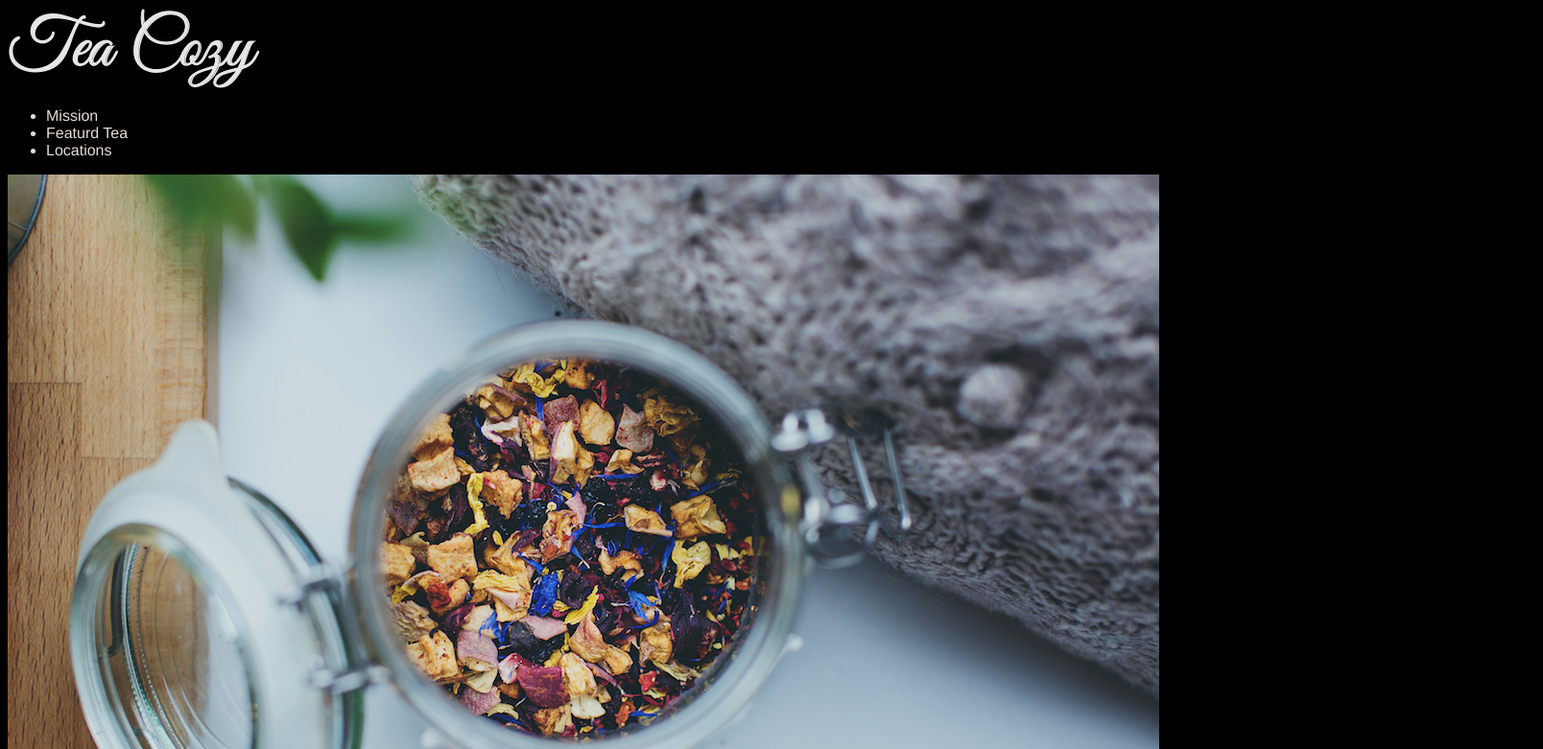
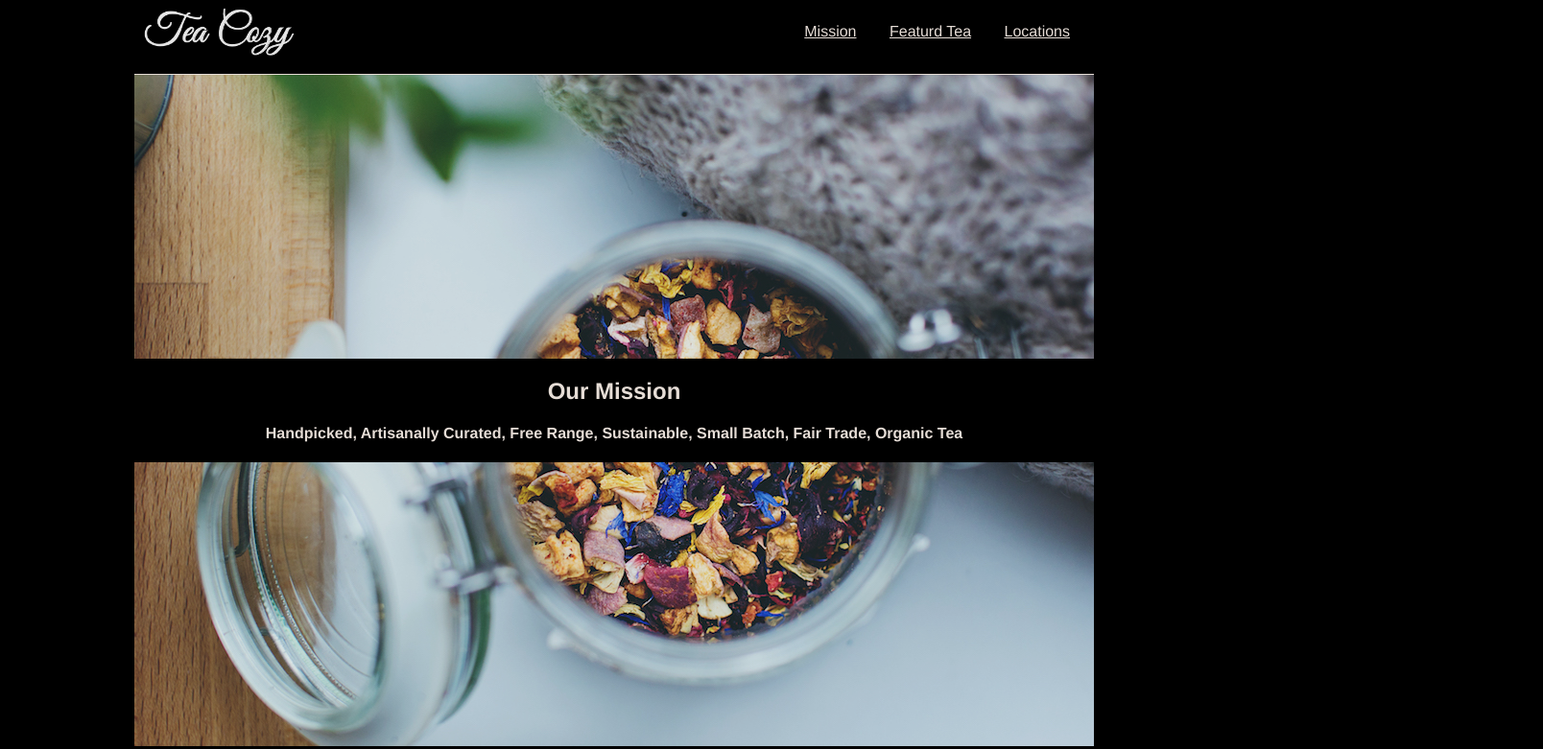
Before and after one commit to andrewnotermans/Flexbox---The-Tea-Cozy, a plain HTML site: page index.html in a window 1280 px wide. Shown: the top 781 px of the page at 96% size, 1608 px wide, since content can reach past the window. Drawn offline with Linux system fonts and the light colour scheme.

Commit message:
commit-style-flexbox

```diff
--- a/css/style.css
+++ b/css/style.css
@@ -1,6 +1,95 @@
 body{
     background-color: black;
     font-family: Helvetica;
+    color: #fff5ee;
+    opacity: 0.9;
+
+    text-align: center;
+
+}
+
+.wrap{
+    max-width: 1000px;
+    margin: 0 auto;
+}
+
+header{
+    height: 69px;
+    border-bottom: 1px solid seashell;
+}
+
+
+.header-wrap{
+    margin: 0 10px;
+    display: flex;
+    justify-content: space-between;
+    align-items: center;
+
+}
+
+.header-wrap img{
+    height: 50px;
+}
+
+
+nav ul li{
+    display: inline;
+    text-decoration: underline;
+    list-style-type: none;
+
+}
+
+li{
+    margin: 0 15px;
+}
+
+a {
+    text-decoration: none;
     color: seashell;
-    opacity: 0.9;
 }
+
+.flexbox{
+    display: flex;
+    justify-content: space-around;
+    flex-wrap: wrap;
+}
+
+.flexbox--location-background, .flexbox--mission-background{
+
+    margin: 0 auto;
+    background-repeat: no-repeat;
+    display: flex;
+    align-items: center;
+    justify-content: center;
+}
+
+.flexbox--mission-background .flexbox_items {
+    background-color: black;
+    display: inline;
+    width: 100%;
+
+}
+
+.flexbox--location-background .flexbox_items{
+    background-color: black;
+    margin: 15px 20px 0 20px;
+    width: 300px;
+}
+
+.flexbox--mission-background{
+    background-image: url('../img/img-mission-background.jpg');
+    height: 700px;
+}
+
+.flexbox--location-background{
+    background-image: url('../img/img-locations-background.jpg');
+    height: 500px;
+}
+
+
+
+.flexbox_items img{
+    width: 300px;
+    height: 200px;
+    margin: 10px 0;
+}
--- a/index.html
+++ b/index.html
@@ -8,21 +8,23 @@
     <title>The Tea Cozy</title>
 </head>
 <body>
+    <div class="wrap">
+
         <header>
             <div class="header-wrap">
                 <img src="./img/img-tea-cozy-logo.png" alt="tea-cozy-logo">
                 <nav>
                     <ul>
-                    <li>Mission</li>
-                    <li>Featurd Tea</li>
-                    <li>Locations</li>
+                        <li><a href="#">Mission</a></li>
+                        <li><a href="#">Featurd Tea</a></li>
+                        <li><a href="#">Locations</a></li>
                     </ul>
                 </nav>
             </div>
         </header>
         <main>
-        <div class="flexbox">
-            <img src="./img/img-mission-background.jpg" alt="mission-background">
+            <div class="flexbox--mission-background">
+
                 <div class="flexbox_items">
                     <h2>Our Mission</h1>
                     <h4>Handpicked, Artisanally Curated, Free Range, Sustainable, Small Batch, Fair Trade, Organic Tea</h4>
@@ -48,8 +50,9 @@
                 </div>
             </div>
             <div class="background-image">
-            <h2>Downtown</h2>
-            <div class="flexbox">
+                <h2>Location</h2>
+                <div class="flexbox--location-background">
+
                     <div class="flexbox_items">
                         <h3>Downtown</h3>
                         <h4>384 West 4th St</h4>
@@ -77,5 +80,6 @@
             <h5>917-555-8904</h5>
             <p class="copyright">copyright The Tea Cozy 2017</p>
         </footer>
+    </div>
 </body>
 </html>
```
Lines whose indentation alone changed are shown as unchanged.
